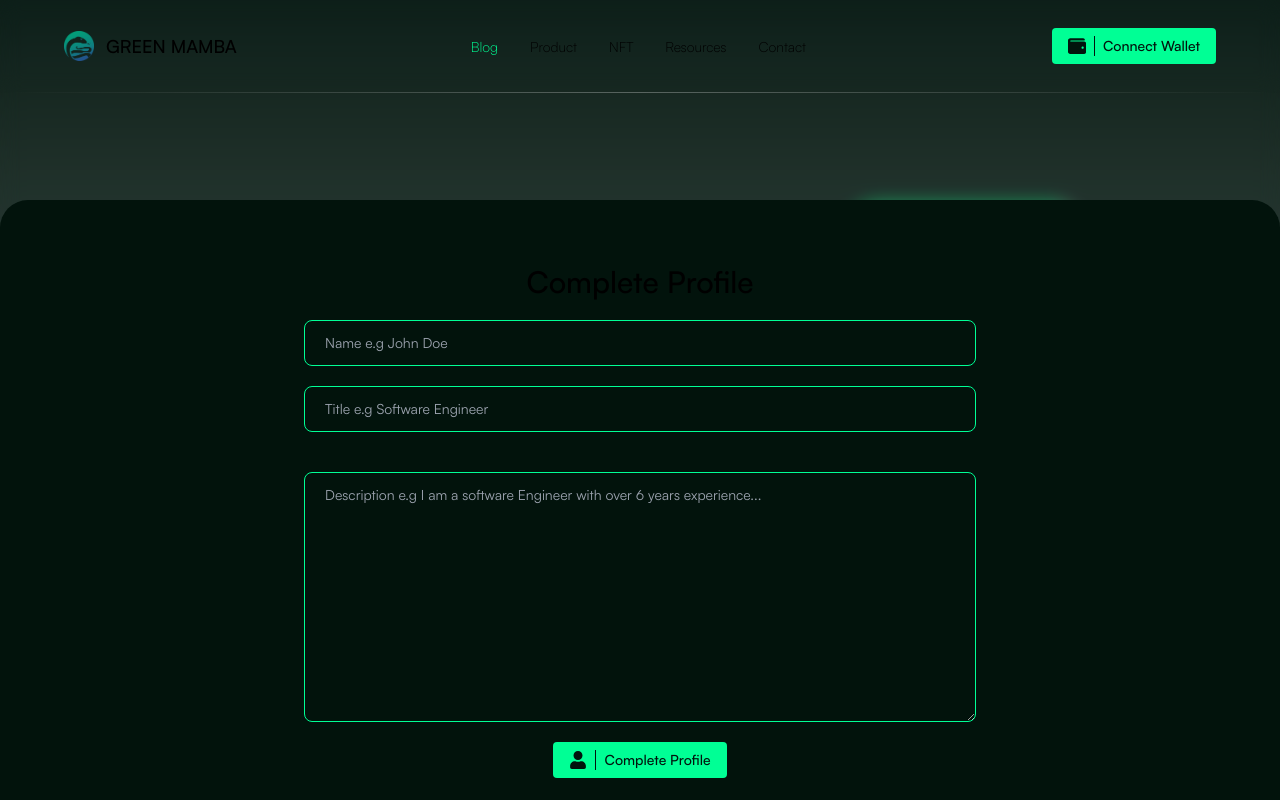
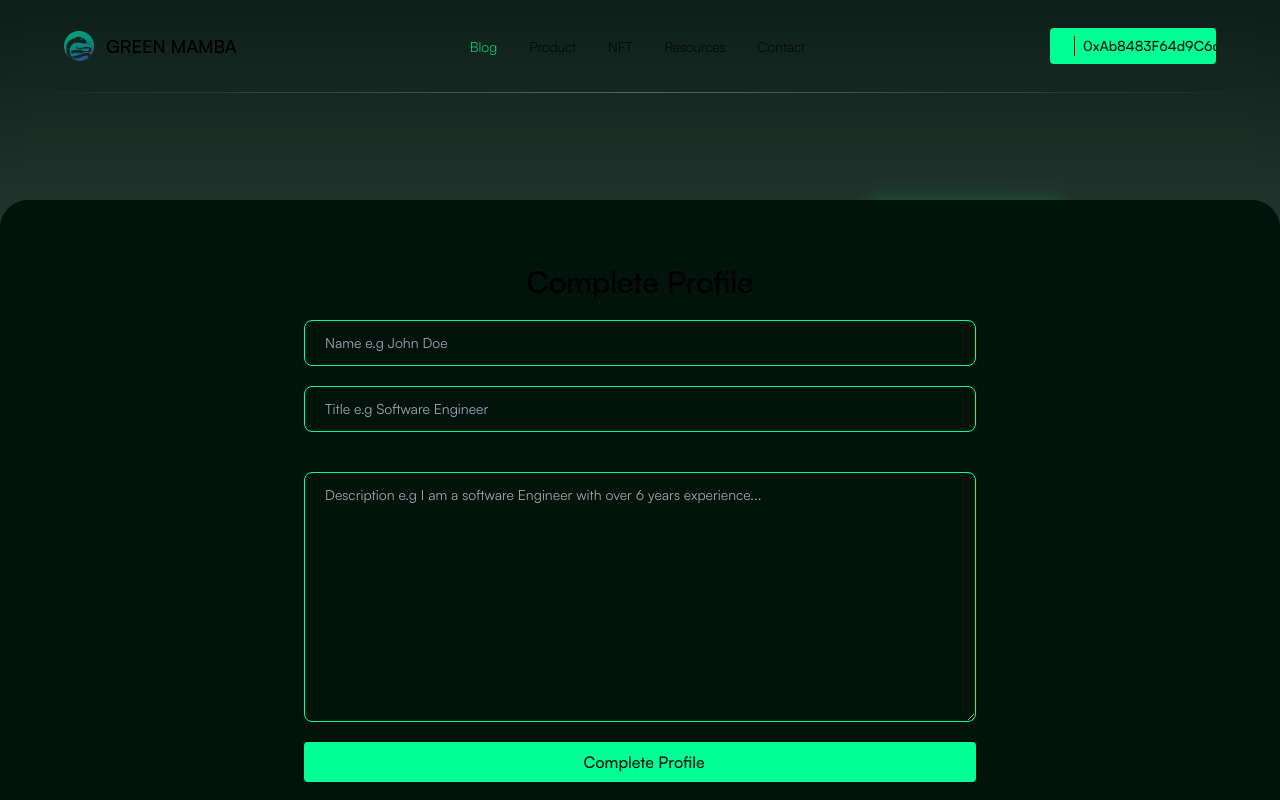
Before and after one commit to Stevolisis/green-mamba, a Next.js app: page / in a window 1280 px wide. Both pictures are taken after a click on the button "Connect Wallet". Shown: the top 800 px of the page. Built offline with nearby package versions, Linux system fonts and the light colour scheme.

Commit message:
set-profile btn and user address

```diff
--- a/src/components/CompleteProfile.tsx
+++ b/src/components/CompleteProfile.tsx
@@ -26,9 +26,9 @@ const CompleteProfile = () => {
                     focus:outline-bgSecondary focus:border-bgSecondary rounded-lg py-3 px-5' maxLength={123} placeholder="Description e.g I am a software Engineer with over 6 years experience..."
                     value={formData.description} onChange={(e)=> setFormData({...formData, description:e.target.value})}/>
 
-                <button className="font-[SatoshiMedium] flex gap-2 justify-center items-center text-sm text-bgPrimary py-2 px-4 bg-bgSecondary rounded-[4px] hover:bg-emerald-400 transition-colors ease-in">
-                    <FaUser className="text-lg" />
-                    <p className="border-l border-l-bgPrimary pl-2">Complete Profile</p>
+                <button className="w-full font-[SatoshiMedium] flex gap-2 justify-center items-center text-base text-bgPrimary py-2 px-4 bg-bgSecondary rounded-[4px] hover:bg-emerald-400 transition-colors ease-in">
+                    {/* <FaUser className="text-lg" /> */}
+                    <p className="pl-2">Complete Profile</p>
                 </button>
             </form>
 
--- a/src/components/Header.tsx
+++ b/src/components/Header.tsx
@@ -1,7 +1,7 @@
 "use client"
 import { Logo } from "@/assets";
-import { useAppDispatch } from "@/redux/hooks";
-import { setType, showSlide } from "@/redux/slices/profile";
+import { useAppDispatch, useAppSelector } from "@/redux/hooks";
+import { setAddress, setType, showSlide } from "@/redux/slices/profile";
 import Image from "next/image";
 import Link from "next/link";
 import { useState } from "react";
@@ -11,11 +11,13 @@ type Props = {}
 
 const Header = (props: Props) => {
   const [active, setActive]= useState(1);
+  const address:string = useAppSelector((state)=>state.profile.address);
   const dispatch = useAppDispatch();
 
   function handleClick(){
     dispatch(showSlide());
     dispatch(setType({type:"complete_profile"}));
+    dispatch(setAddress("0xAb8483F64d9C6d1EcF9b849Ae677dD3315835cb2"));
   }
 
   return (
@@ -39,9 +41,9 @@ const Header = (props: Props) => {
       </div>
 
       <div className="font-[SatoshiMedium] pl-3">
-        <button onClick={()=> handleClick()} className="flex gap-2 items-center text-sm text-bgPrimary py-2 px-4 bg-bgSecondary rounded-[4px] hover:bg-emerald-400 transition-colors ease-in">
+        <button onClick={()=> handleClick()} className="max-w-[166px] line-clamp-1 flex gap-2 items-center text-sm text-bgPrimary py-2 px-4 bg-bgSecondary rounded-[4px] hover:bg-emerald-400 transition-colors ease-in">
           <FaWallet className="text-lg" />
-          <p className="border-l border-l-bgPrimary pl-2">Connect Wallet</p>
+          <p className="border-l border-l-bgPrimary pl-2">{address ? address : "Connect Wallet"}</p>
         </button>
       </div>
     </header>
--- a/src/redux/slices/profile.tsx
+++ b/src/redux/slices/profile.tsx
@@ -4,11 +4,13 @@ type ProfileType = "complete_profile" | "add_article" | "edit_article" | "";
 
 interface IInitialstate {
     slideUp: boolean;
-    type: ProfileType
+    type: ProfileType;
+    address: string;
 }
 const initialState:IInitialstate = {
   slideUp: false,
-  type: ""
+  type: "",
+  address:""
 }
 
 export const profileSlice = createSlice({
@@ -19,12 +21,15 @@ export const profileSlice = createSlice({
       state.slideUp = !state.slideUp;
     },
     setType: (state, {payload})=>{
-      state.type = payload.type
+      state.type = payload.type;
+    },
+    setAddress: (state, {payload})=>{
+      state.address = payload;
     }
   },
 })
 
 // Action creators are generated for each case reducer function
-export const { showSlide, setType } = profileSlice.actions
+export const { showSlide, setType, setAddress } = profileSlice.actions
 
 export default profileSlice.reducer // EXPORT Slice reducer
```
